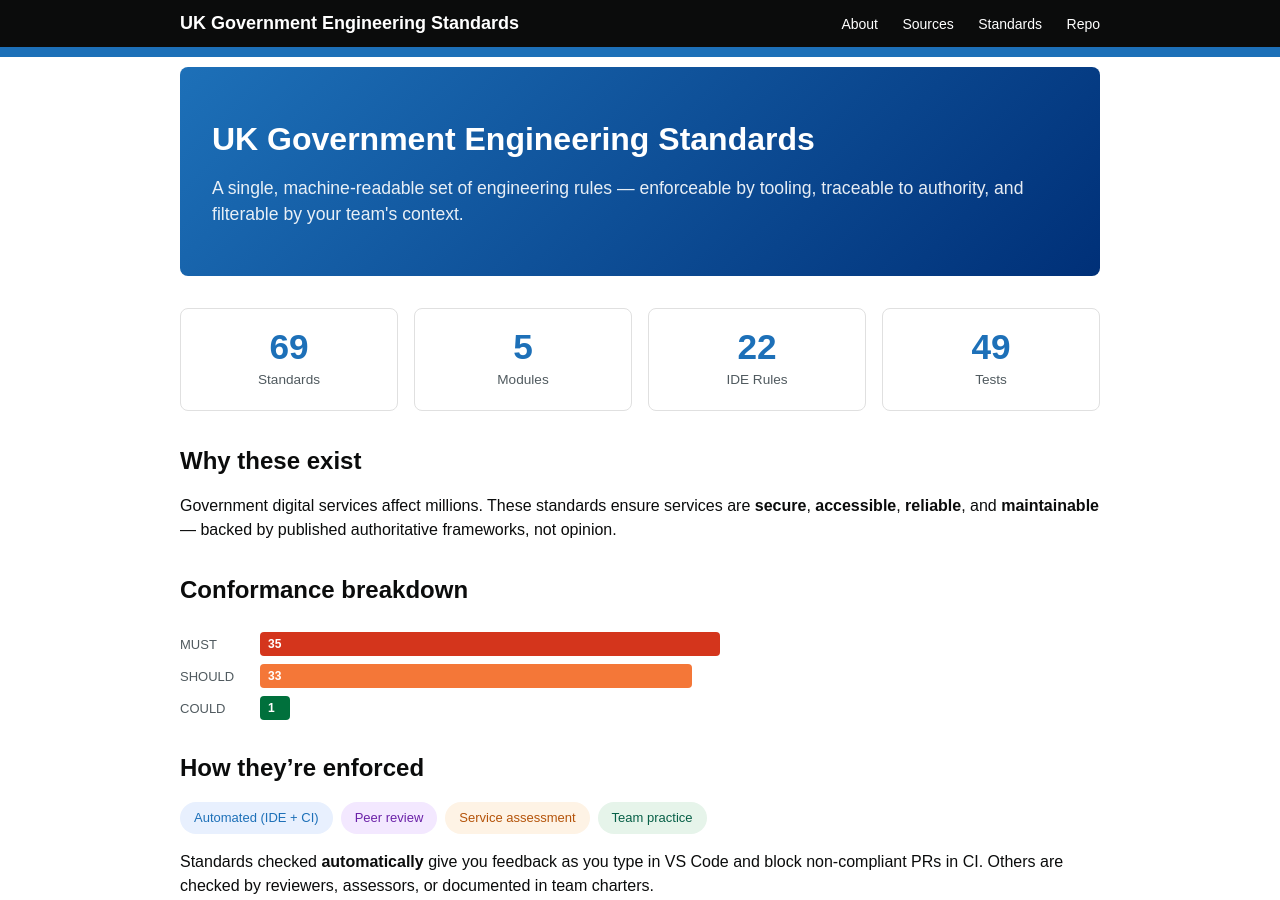
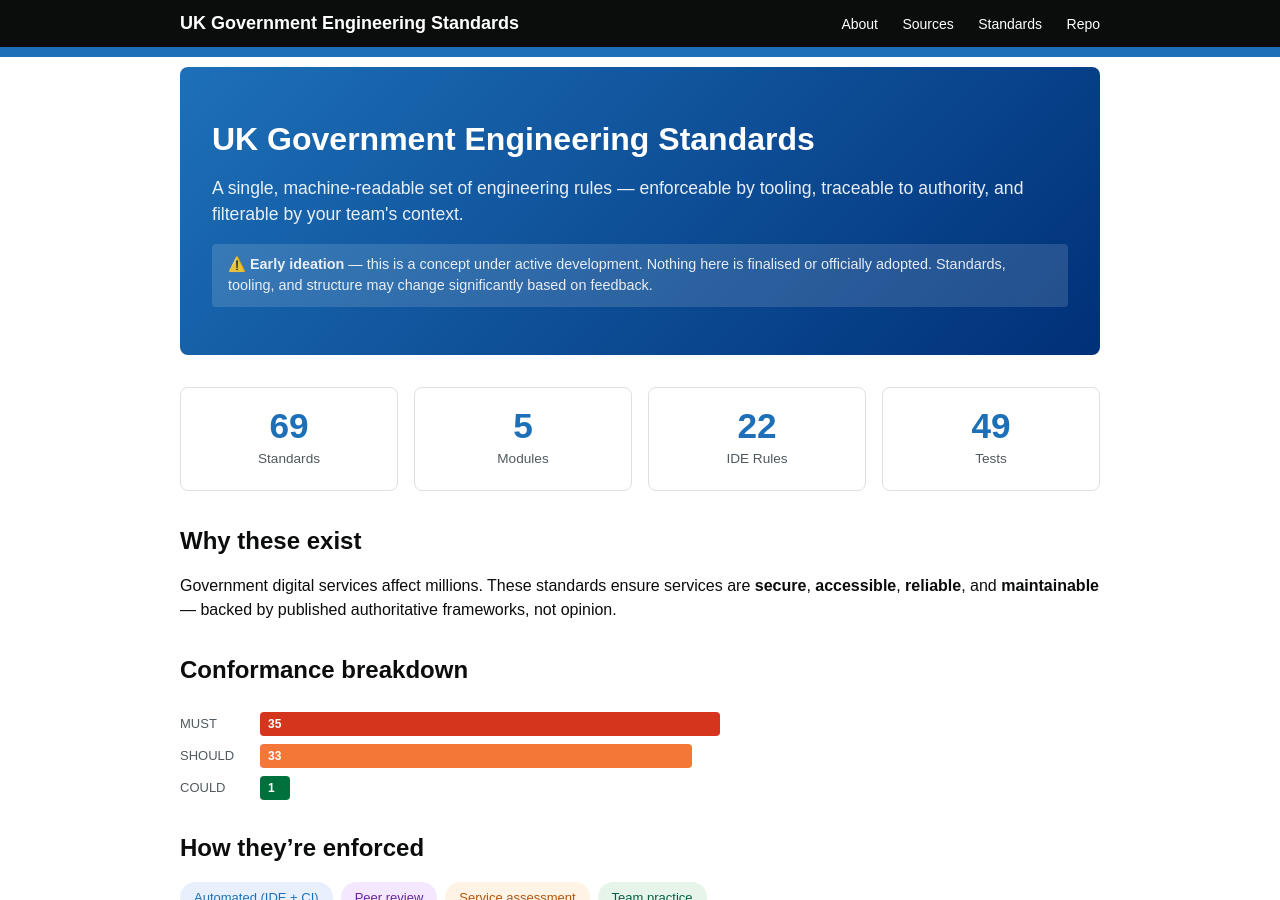
Before and after one commit to bv90dsit/Engineering_standards, a Jekyll site: the page built from docs/about.md, in a window 1280 px wide and 900 px high. Built offline with Jekyll 4.4.1, drawn with Linux system fonts in a browser that asks for light colours.

Commit message:
Add early ideation disclaimer to About page
Makes clear this is a concept under development, not finalised
or officially adopted.

Co-Authored-By: Claude Opus 4.6 (1M context) <noreply@anthropic.com>

```diff
--- a/docs/about.md
+++ b/docs/about.md
@@ -129,6 +129,9 @@ permalink: /about/
 <div class="hero">
   <h1>UK Government Engineering Standards</h1>
   <p>A single, machine-readable set of engineering rules — enforceable by tooling, traceable to authority, and filterable by your team's context.</p>
+  <p style="margin-top: 16px; padding: 10px 16px; background: rgba(255,255,255,0.15); border-radius: 4px; font-size: 0.9rem;">
+    ⚠️ <strong>Early ideation</strong> — this is a concept under active development. Nothing here is finalised or officially adopted. Standards, tooling, and structure may change significantly based on feedback.
+  </p>
 </div>
 
 <div class="stats-grid">
```
